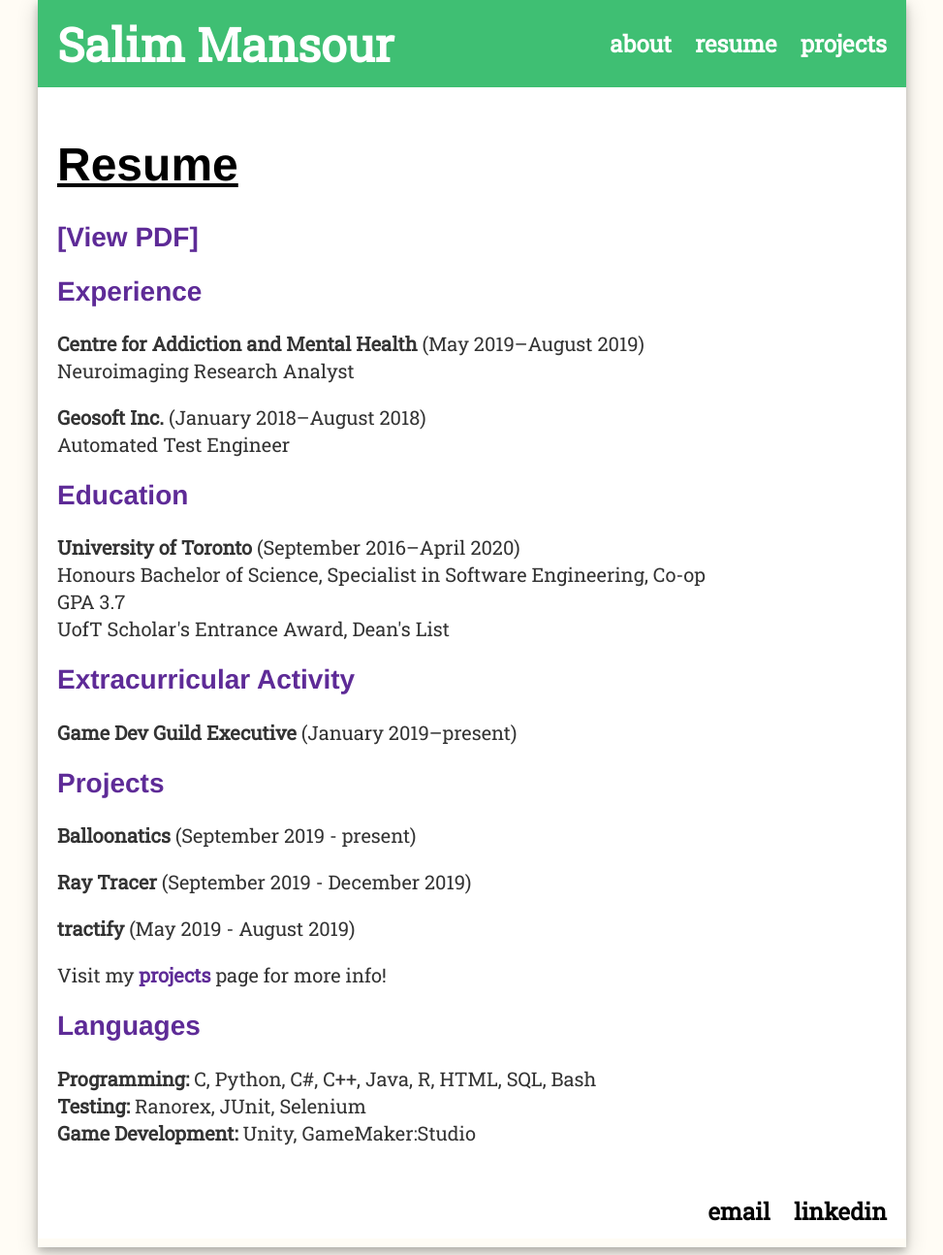
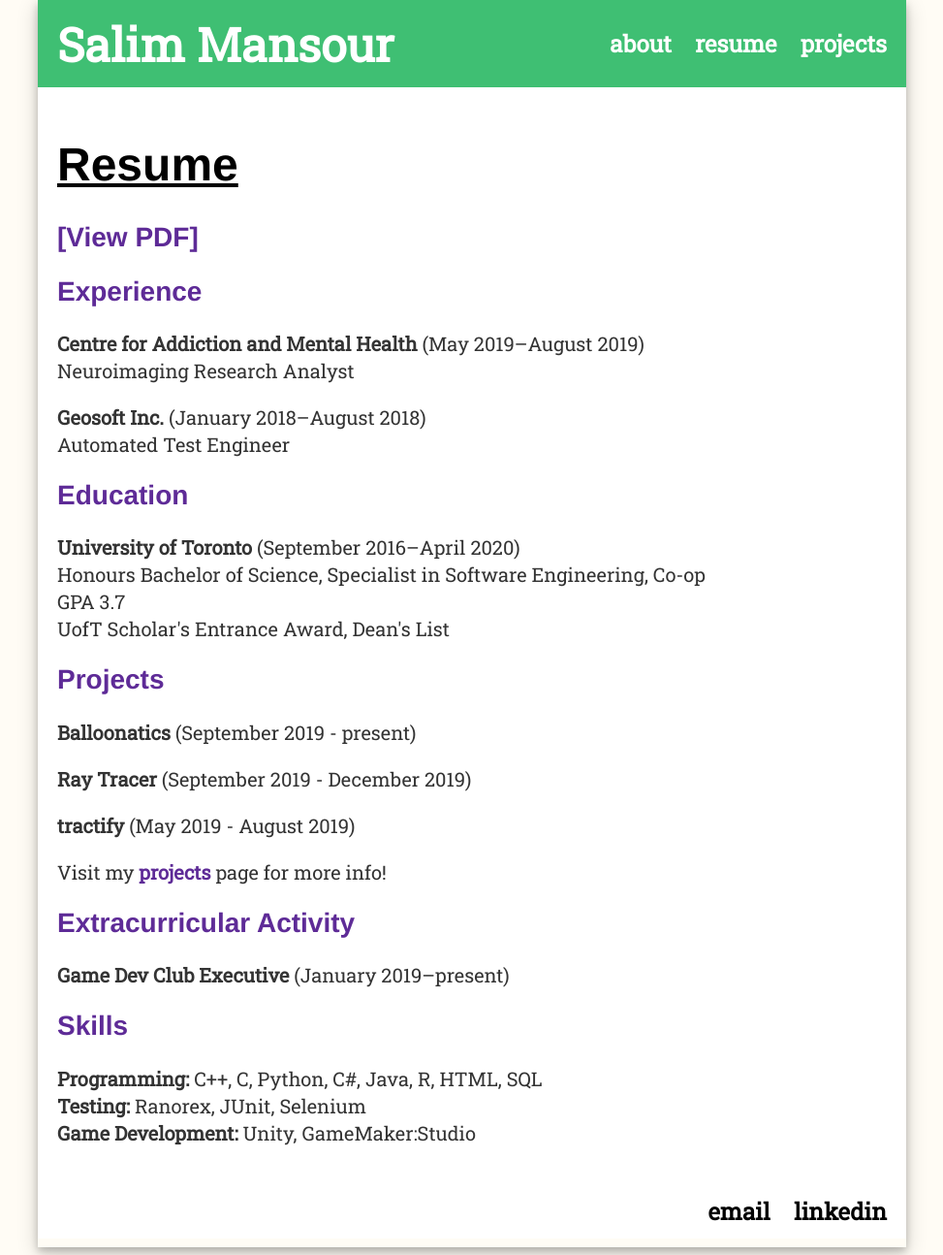
Before and after one commit to slimnsour/slimnsour.github.io, a Jekyll site: the page built from resume/index.html, in a window 1280 px wide. Shown: the whole page at 97% size, without its empty margins (153-1126 px from the left). Built offline with Jekyll 4.4.1, drawn with Linux system fonts in a browser that asks for light colours; nearby versions of some CDN libraries.

```diff
--- a/index.html
+++ b/index.html
@@ -16,7 +16,7 @@
 				Inc.</b> and the <b style="color:#5e2b97">Centre for Addiction and Mental Health</b>.<br>
 		  <p>I also have a deep passion for games. My experience with the medium has encouraged
 				me to be an executive of the first ever <b style="color:#5e2b97">Game
-				Dev Guild</b> at the University of Toronto and develop a solo project <b style="color:#5e2b97">Balloonatics</b>.<br>
+				Dev Club</b> at the University of Toronto and develop a solo project <b style="color:#5e2b97">Balloonatics</b>.<br>
 		  <p>I aim to combine my programming skills, team player mindset, and love for games
 				to be an <b style="color:#5e2b97">indispensable asset to the game industry</b>.<br>
 		  <p>Find out more about my experience through my <b><a href="/resume" style="color:#5e2b97">resume</a></b> and
--- a/resume/index.html
+++ b/resume/index.html
@@ -22,10 +22,6 @@
   UofT Scholar's Entrance Award, Dean's List
   </p>
 
-  <h2 style="color:#5e2b97">Extracurricular Activity</h2>
-  <p><b>Game Dev Guild Executive</b>  (January 2019–present)<br>
-  </p>
-
   <h2 style="color:#5e2b97">Projects</h2>
   <p><b>Balloonatics</b>  (September 2019 - present)<br>
   <p><b>Ray Tracer</b>  (September 2019 - December 2019)<br>
@@ -33,8 +29,12 @@
   <p>Visit my <b><a href="/projects" style="color:#5e2b97">projects</a></b> page for more info!
   </p>
 
-  <h2 style="color:#5e2b97">Languages</h2>
-  <p><b>Programming:</b> C, Python, C#, C++, Java, R, HTML, SQL, Bash<br>
+  <h2 style="color:#5e2b97">Extracurricular Activity</h2>
+  <p><b>Game Dev Club Executive</b>  (January 2019–present)<br>
+  </p>
+
+  <h2 style="color:#5e2b97">Skills</h2>
+  <p><b>Programming:</b> C++, C, Python, C#, Java, R, HTML, SQL<br>
   <b>Testing:</b> Ranorex, JUnit, Selenium<br>
   <b>Game Development:</b> Unity, GameMaker:Studio<br>
   </p>
```
Also changed, not shown: 1 other file.
